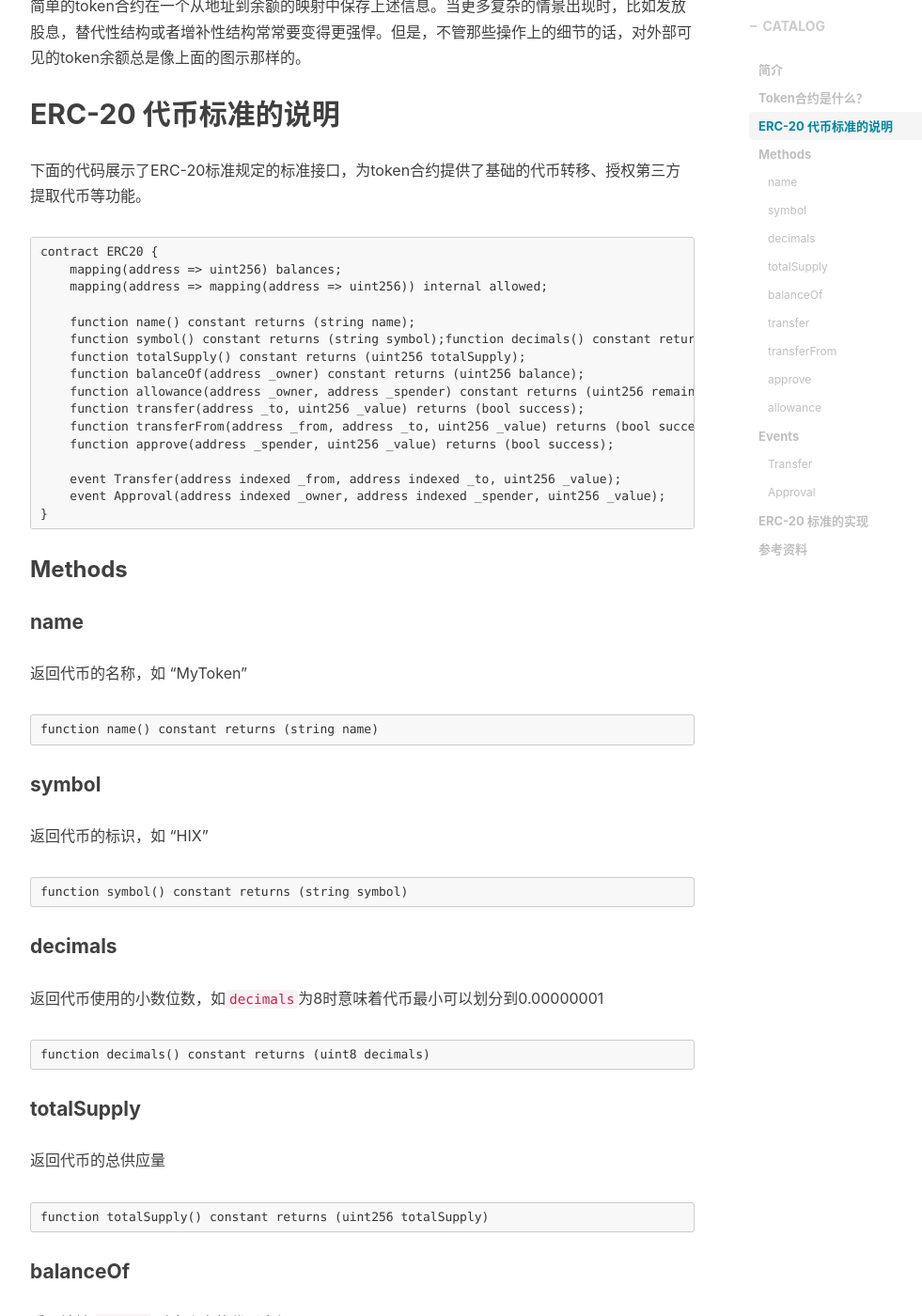
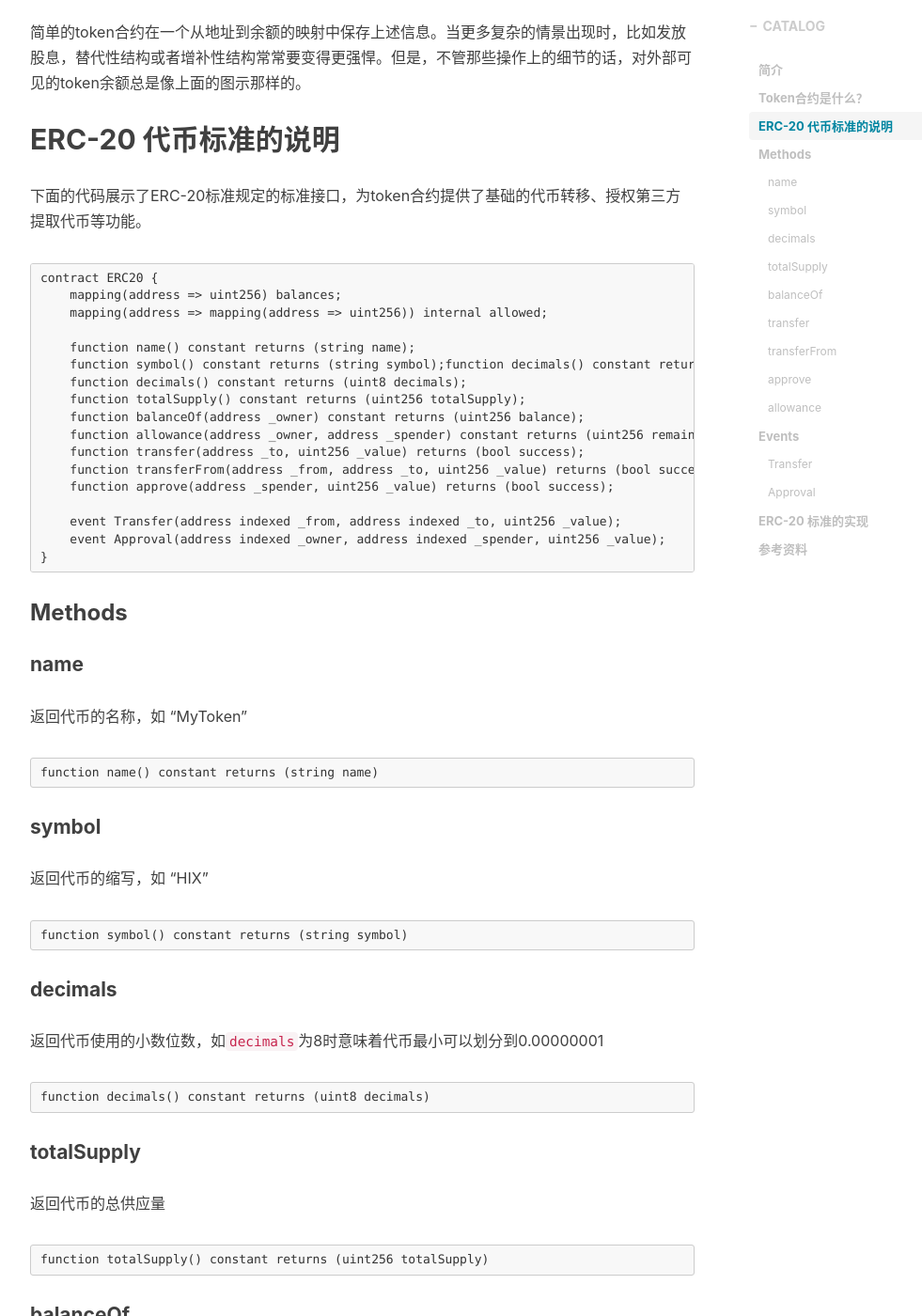
Before and after one commit to lsdlinshunda/lsdlinshunda.github.io, a Jekyll site: the page built from _posts/2018-03-20-erc20.md, in a window 1280 px wide and 1400 px high, scrolled down 4023 px. Shown: the whole window at 94% size, without its empty margins (233-1214 px from the left). Built offline with Jekyll 4.4.1, drawn with Linux system fonts in a browser that asks for light colours; nearby versions of some CDN libraries; comment, search, counter and statistics services are not loaded; some of the changed text lies outside the part shown.

Commit message:
对erc20的文章进行小修改

````diff
--- a/_posts/2018-03-20-erc20.md
+++ b/_posts/2018-03-20-erc20.md
@@ -55,6 +55,7 @@ contract ERC20 {
 
     function name() constant returns (string name);
     function symbol() constant returns (string symbol);function decimals() constant returns (uint8 decimals);
+    function decimals() constant returns (uint8 decimals);
     function totalSupply() constant returns (uint256 totalSupply);
     function balanceOf(address _owner) constant returns (uint256 balance);
     function allowance(address _owner, address _spender) constant returns (uint256 remaining);
@@ -79,7 +80,7 @@ function name() constant returns (string name)
 
 #### symbol
 
-返回代币的标识，如 “HIX”
+返回代币的缩写，如 “HIX”
 
 ```JS
 function symbol() constant returns (string symbol)
````
Also changed, not shown: other parts of _posts/2018-03-20-erc20.md (+2 -2 lines).
